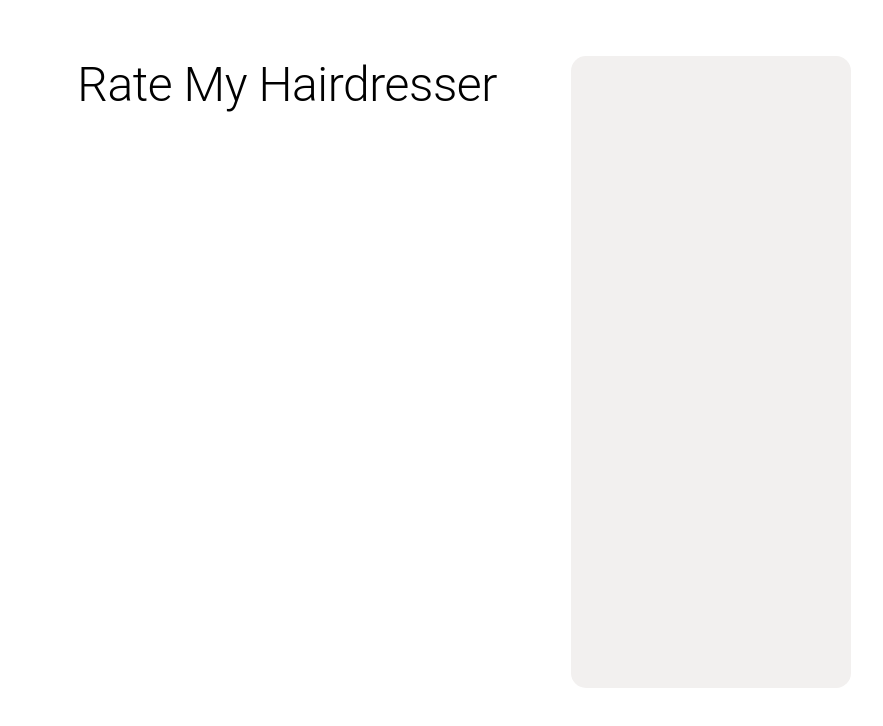
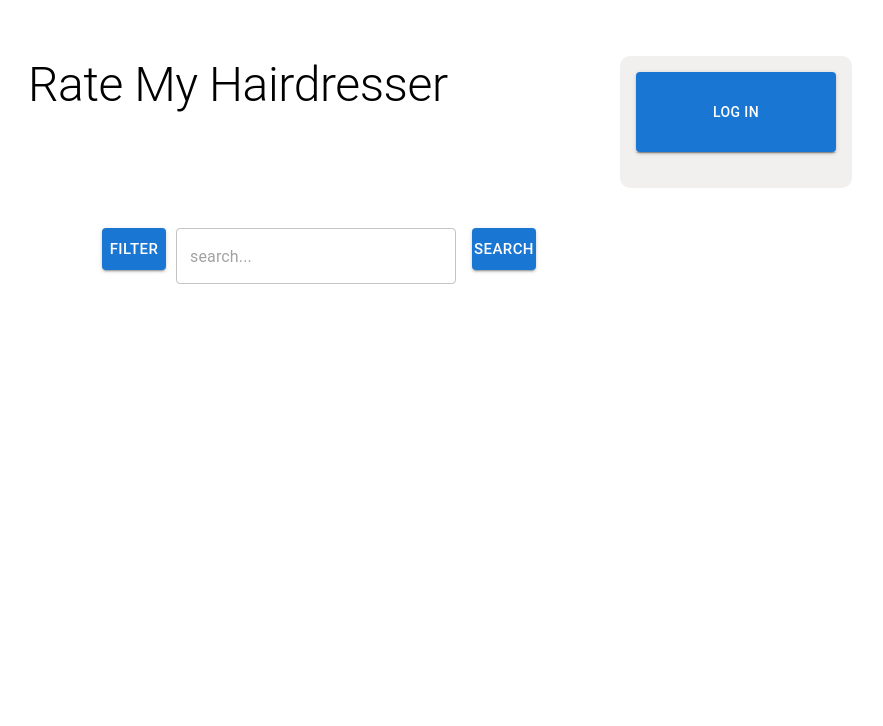
Before and after one commit to Rate-My-Hairdresser/hairdresser_front_end, a React (Create React App) app: page / in a window 1280 px wide. Shown: the top 726 px of the page, without its empty margins (176-1059 px from the left). Built offline with nearby package versions, Linux system fonts and the light colour scheme.

Commit message:
Frontpage is now visible, links to other page has not been added yet. Shortcut to be added.

```diff
--- a/src/components/hairdresser_login/SignInButton.jsx
+++ b/src/components/hairdresser_login/SignInButton.jsx
@@ -1,10 +1,22 @@
-import {Button, FormLabel, TextField} from "@mui/material";
+import {Button, FormLabel, TextField, Typography} from "@mui/material";
 
 import styled from "styled-components"
 import { colors } from "../../general/colors"
 import {useState} from "react";
 
-const HairDresserLogin = () => {
+export default function HairDresserSignInBtn() {
+    const [loggedIn, setLoggedIn] = useState(false);
+    const [userName, setUserName] = useState("User1234");
+
+    const handleLogin = () => {
+        if (loggedIn) {
+            setLoggedIn(false);
+        } else {
+            setLoggedIn(true);
+        }
+    }
+
+    if (loggedIn) {
         return (
             <Boxing>
                 <TopSection>
@@ -12,7 +24,29 @@ const HairDresserLogin = () => {
                         type={"button"}
                         fullWidth
                         variant={"contained"}
-                    onClick={}
+                        onClick={handleLogin}
+                    >
+                        Log out
+                    </Button>
+                </TopSection>
+                <Typography
+                    component="h1"
+                    variant="h2"
+                    sx={{ width: '100%', fontSize: 'clamp(1rem, 5vw, 1.15rem)' }}
+                >
+                    Welcome, {userName}!
+                </Typography>
+            </Boxing>
+        )
+    } else {
+        return (
+            <Boxing>
+                <TopSection>
+                    <Button
+                        type={"button"}
+                        fullWidth
+                        variant={"contained"}
+                        onClick={handleLogin}
                     >
                         Log in
                     </Button>
@@ -21,24 +55,6 @@ const HairDresserLogin = () => {
         )
     }
 
-export default function HairDresserLogin() {
-    const [loggedIn, setLoggedIn] = React.useState(false);
-    const [userName, setUserName] = React.useState("");
-
-    return (
-        <Boxing>
-            <TopSection>
-                <Button
-                    type={"button"}
-                    fullWidth
-                    variant={"contained"}
-                    onClick={}
-                >
-                    Log in
-                </Button>
-            </TopSection>
-        </Boxing>
-    )
 }
 
 const Boxing = styled.div`
@@ -54,7 +70,7 @@ const Boxing = styled.div`
 
 const TopSection = styled.div`
     width: 100%;
-    height: 7rem;
+    height: 5rem;
     border-bottom: 1px solid ${colors.secondary};
     display: flex;
     justify-content: space-between;
--- a/src/pages/hairdresser_frontpage/index.jsx
+++ b/src/pages/hairdresser_frontpage/index.jsx
@@ -1,13 +1,31 @@
-import { Grid2, Typography } from "@mui/material";
+import {Button, Grid2, Typography, TextField} from "@mui/material";
 import HairdresserSummary from "../../components/hairdresser_summary";
 import HairDresserSideBio from "../../components/hairdresser_side_bio";
+import HairDresserSignInBtn from "../../components/hairdresser_login/SignInButton";
+import {useState} from "react";
 
-const HairdresserFrontPage = () => {
+export default function HairdresserFrontPage() {
+    const [filterOn, setFilterOn] = useState(false);
+    const [query, setQuery] = useState("");
+    const [searchOn, setSearchOn] = useState(false);
+
+    const handleFilter = () => {
+        if (filterOn) {
+            setFilterOn(false);
+        } else {
+            setFilterOn(true);
+        }
+    }
+    const handleSearch = () => {
+        setSearchOn(true);
+    }
+
     return (
-        <Grid2 container spacing={2} margin={7}>
-            <Grid2 size="grow">
+        <Grid2 container spacing={2} rowSpacing={5} margin={7} columns={16}>
+            {/*This is line 1*/}
+            <Grid2 size={2}>
             </Grid2>
-            <Grid2 size={5}>
+            <Grid2 size={8}>
                 <Typography
                     component="h1"
                     variant="h2"
@@ -16,13 +34,50 @@ const HairdresserFrontPage = () => {
                     Rate My Hairdresser
                 </Typography>
             </Grid2>
+            <Grid2 size={4}>
+                <HairDresserSignInBtn/>
+            </Grid2>
+            <Grid2 size={2}>
+            </Grid2>
+            {/*This is line 2*/}
             <Grid2 size={3}>
-                <HairDresserSideBio/>
             </Grid2>
-            <Grid2 size="grow">
+            <Grid2 size={1}>
+                <Button
+                    type={"button"}
+                    size={"large"}
+                    fullWidth
+                    variant={"contained"}
+                    onClick={handleFilter}
+                >
+                    Filter
+                </Button>
+            </Grid2>
+            <Grid2 size={4}>
+                <TextField
+                    name="query"
+                    placeholder="search..."
+                    type="query"
+                    id="query"
+                    autoComplete="search"
+                    fullWidth
+                    variant="outlined"
+                    color={'primary'}
+                />
+            </Grid2>
+            <Grid2 size={1}>
+                <Button
+                    type={"button"}
+                    fullWidth
+                    size={"large"}
+                    variant={"contained"}
+                    onClick={handleFilter}
+                >
+                    Search
+                </Button>
+            </Grid2>
+            <Grid2 size={2}>
             </Grid2>
         </Grid2>
     )
 }
-
-export default HairdresserFrontPage;
```
Lines whose indentation alone changed are shown as unchanged.
